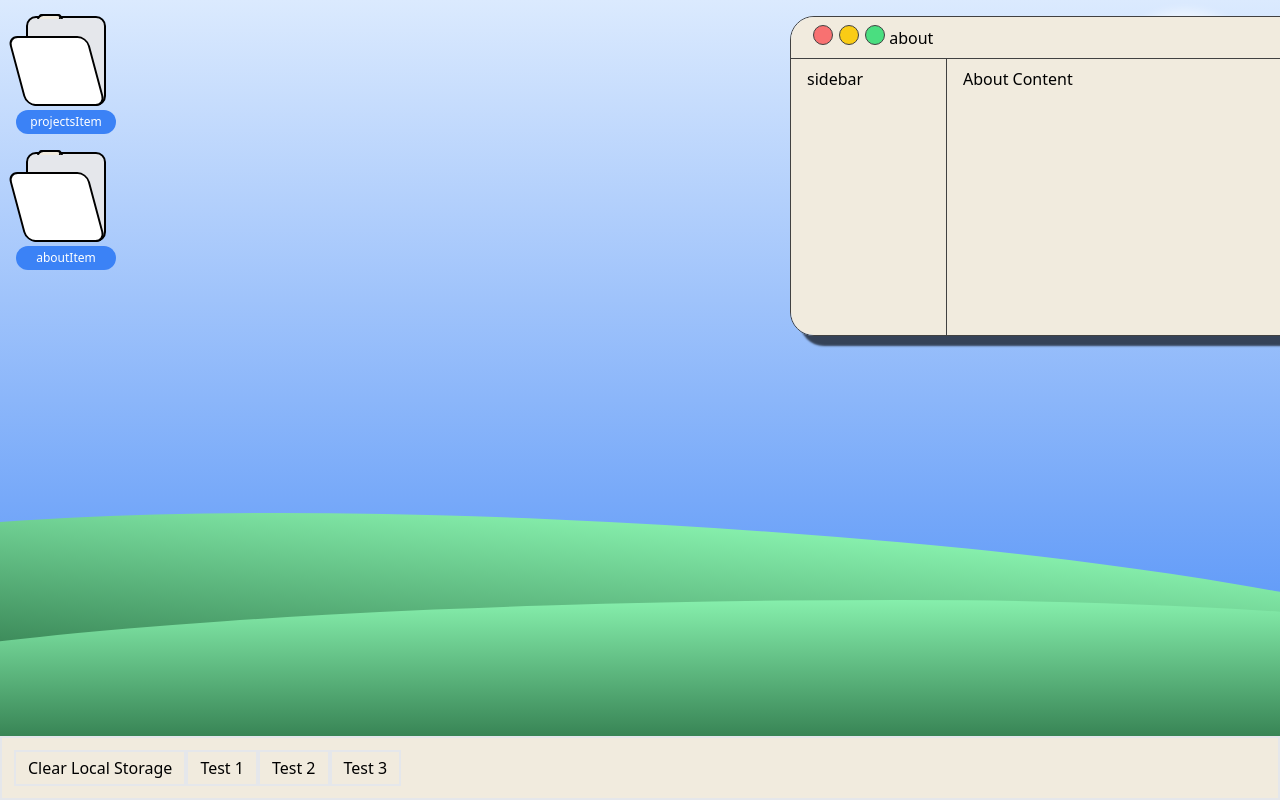
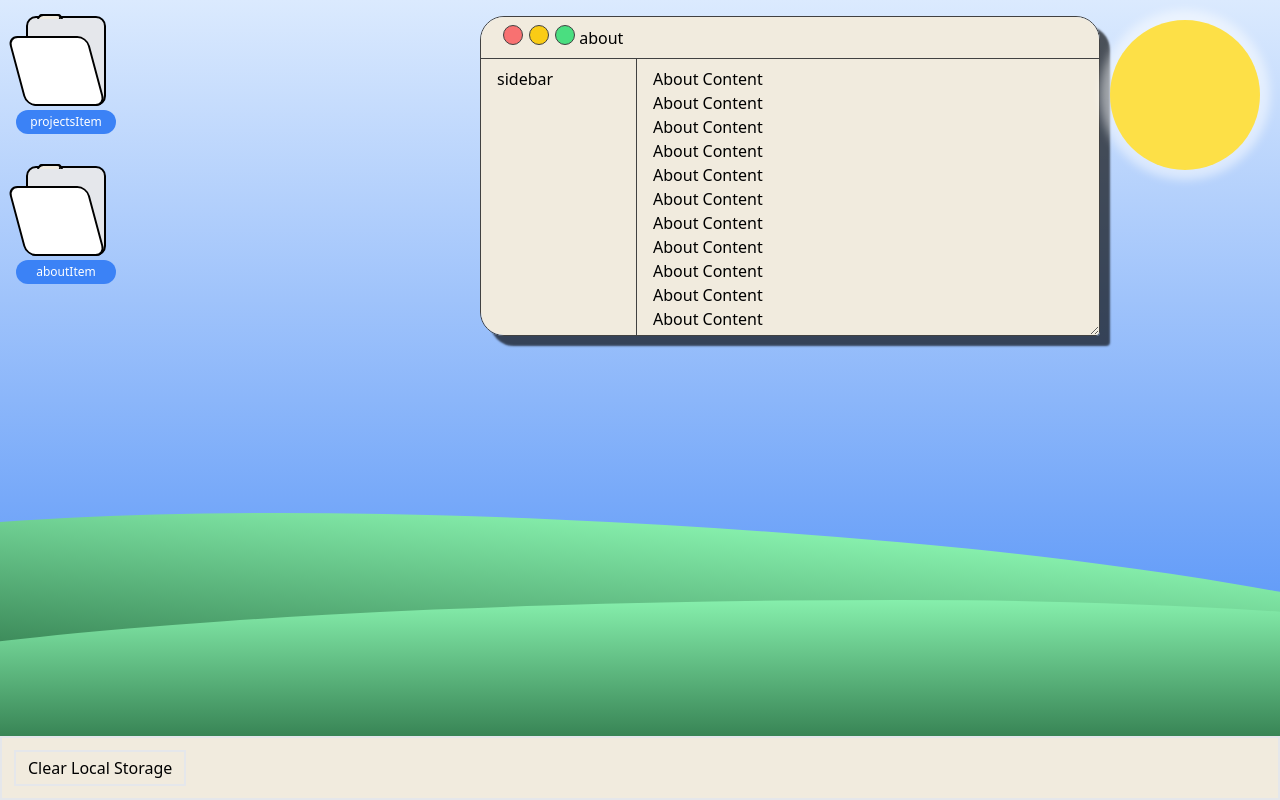
Before and after one commit to nickberens360/desktop, a Vue app: page /window/about in a window 1280 px wide. Built offline with nearby package versions, Linux system fonts and the light colour scheme.

Commit message:
stable-ish

```diff
--- a/src/components/DesktopFooter.vue
+++ b/src/components/DesktopFooter.vue
@@ -2,9 +2,9 @@
 <footer class="border-2 p-3">
   <nav>
     <button @click.stop="clearLocalStorage" class="border-2 inline-block py-1 px-3">Clear Local Storage</button>
-    <button @click.stop="addItem('test-1')"  class="border-2 inline-block py-1 px-3">Test 1</button>
-    <button @click.stop="addItem('test-2')"  class="border-2 inline-block py-1 px-3">Test 2</button>
-    <router-link to="/window/about" @click.stop="addItem('test-3')"  class="border-2 inline-block py-1 px-3">Test 3</router-link>
+<!--    <button @click.stop="addItem('test-1')"  class="border-2 inline-block py-1 px-3">Test 1</button>-->
+<!--    <button @click.stop="addItem('test-2')"  class="border-2 inline-block py-1 px-3">Test 2</button>-->
+<!--    <router-link to="/window/about" @click.stop="addItem('test-3')"  class="border-2 inline-block py-1 px-3">Test 3</router-link>-->
   </nav>
 </footer>
 </template>
@@ -20,9 +20,9 @@ export default {
       localStorage.clear();
       window.location.reload();
     },
-    addItem(item) {
-      this.uiStore.setScreenBoxes(item)
-    }
+    // addItem(item) {
+    //   this.uiStore.setScreenBoxes(item)
+    // }
   },
   computed: {
     ...mapStores(useUIStore),
--- a/src/components/DesktopItem.vue
+++ b/src/components/DesktopItem.vue
@@ -1,8 +1,15 @@
 <template>
-
+  <div class="relative" style="width: 90px; height: 150px;">
+    <DragBox
+      :class="{'is-active': isActive}"
+      class="file-window rounded-3xl rounded-br"
+      :id="id"
+      :initial-z-index="initialZIndex"
+    >
+<!--      @drag-box-clicked="(handleDragBoxClicked)"-->
+<!--      @drag-box-mousedown="(handleDragBoxMouseDown)"-->
+<!--      @drag-box-mouseup="(handleDragBoxMouseUp)"-->
       <router-link
-    class=" mb-4 relative text-center"
-    style="width: 90px; height: 120px;"
         :to="to"
       >
 
@@ -25,18 +32,20 @@
         </div>
 
       </router-link>
+    </DragBox>
+  </div>
 </template>
 
 <script>
-// import DragBox from '@/components/DragBox.vue';
+import DragBox from '@/components/DragBox.vue';
 import {mapStores} from 'pinia';
 import {useUIStore} from '@/stores/ui';
 
 export default {
-  name: "DesktopItem",
-  // components: {
-  //   DragBox,
-  // },
+  name: 'DesktopItem',
+  components: {
+    DragBox,
+  },
   props: {
     id: {
       type: String,
@@ -64,7 +73,7 @@ export default {
       font: {
         weight: '800',
       },
-    }
+    };
   },
   computed: {
     ...mapStores(useUIStore),
@@ -72,13 +81,12 @@ export default {
       return this.uiStore.activeDragBox === this.id;
     },
   },
-}
+};
 </script>
 
 <style scoped>
 
 .desktop-item {
-  /*background-color: #414141;*/
   border-radius: 10px;
   width: 100px;
   height: 115px;
@@ -87,9 +95,7 @@ export default {
   max-height: 115px;
   max-width: 100px;
   margin: auto auto 15px;
-  /*z-index: 1;*/
 
-  /*box-shadow: 7px 6px 2px 0 rgba(0,0,0,1);*/
 }
 
 .active-z-index .desktop-item__label {
@@ -140,7 +146,17 @@ export default {
   background: #f1ebde;
   transform: skew(27deg);
 }
-
+.folder-icon__front {
+  position: absolute;
+  bottom: 0;
+  left: 0;
+  width: 100%;
+  height: 85px;
+  border: 2px solid black;
+  transform: skewX(0deg);
+  transform-origin: bottom;
+  border-radius: 10px;
+}
 
 .folder-icon__front {
   position: absolute;
@@ -152,6 +168,5 @@ export default {
   transform: skewX(15deg);
   transform-origin: bottom;
   border-radius: 10px;
-
 }
 </style>60
--- a/src/components/DesktopScreen.vue
+++ b/src/components/DesktopScreen.vue
@@ -1,7 +1,7 @@
 <template>
   <div class="desktop flex flex-col justify-between h-screen">
     <div class="hills" />
-    <div class="w-full">
+    <div class="w-full desktop-header">
       <slot name="header"/>
     </div>
     <div class="w-full mb-auto flex p-4">
@@ -12,7 +12,7 @@
         <slot name="main"/>
       </div>
     </div>
-    <div class="w-full">
+    <div class="w-full desktop-footer">
       <slot name="footer"/>
     </div>
   </div>
@@ -31,6 +31,10 @@ export default {
   position: relative;
   @apply bg-gradient-to-t from-blue-500 to-blue-100;
   overflow: hidden;
+}
+
+.desktop-header {
+  z-index: 9999999;
 }
 
 .hills:after {
--- a/src/components/DesktopSun.vue
+++ b/src/components/DesktopSun.vue
@@ -21,7 +21,7 @@ export default {
 }
 
 .sun:hover {
-  background: url('https://scontent-ord5-2.xx.fbcdn.net/v/t1.15752-9/325215030_1156866658151758_8580206278895722959_n.jpg?_nc_cat=100&ccb=1-7&_nc_sid=ae9488&_nc_ohc=rEe0d92FbnwAX_ECLeW&_nc_ht=scontent-ord5-2.xx&oh=03_AdTtaGKqN2HpxE8L04fEzYYS61SjF-UgAVn4ZfMiF303FQ&oe=63EAB0E8');
+  background: url('https://lh3.googleusercontent.com/srd7ZRNILgjNJyu-E8BPdYEbCK4eWeL3_xtgE7lPQYdScBjlL8h11Mb8qtq2DSGncJUlgglS7Fuua0C8kAtSbYE__GAgikFI4ueUArj8KN0ILZv-jL34obWTV_B082WCEsiPf1Mq7v3X1A_ybgtNIL8D_R0wE8rVL72L7QgbYJvKNh4k14liy4qpbz13WbrWdf6eofublU69ZZI5725qJWQHUIWWvq24-b4eNyw1HhUP_NCxGIH6B86qWmJK9bpbSqnY-9RDVUQSX4Ir1Z0CcS9ZDrtuoQ3wfvXjiN8Vgaor4hWqcCIHit7b9tsMJaACtTS2c9CwSQy69Fpbu4aQD8zPlRaEu_faPhz-ywwv2jQ97vfminwzVHIIm5XtmjBxBgYv7jBSsu4QeS3XBjQO897PNBLp863w18_6kwkAgGiNRcM3XZaFKmqtpNoZd0JfEpXXELQcI_GwvJyb-6GMoLz7zdzuV68p6BTBuK7y1z3BryMLru5irfZ0km286ToozVkOxam88WrdNd3DzJVg7pNNGPqm9_xr8-5GfRipjaiA4N0taeF-mPg3nIPC2AgJlk1RX3YsFdGDGFCn5jLMiR5ivpGTwApGlFR4JMEeCgVlh2cdgK4FGekQO50il4WyM5Da7ZbqCaI9MnyjfqSV1XfqY4gy0U1xf6ugMU9HUBmBLYsy1z8lI_rINXi6vuRfzB0gHkxAo2_oP3SUCIdKCOP4GlvAEVK05tYxpfOi60YxBRiC2nT11tVfJqhRObuKBs3QekiwZqmbwicaD58ojmzzdgOJZfYylI-PPXrZ90ClYIiIOoLG5h-81upswPGOmdyw9YjuMYe9_i3BvoMstQ7Y1g2QLFk_W9iOXHWxtUgqHkksmTEAUOG6-X-ob7IIyQkr7vUeU4cfqAk0KKqiZ6dzrH8NEPYbE5TrV8oC2Oaf_pm8u7kdAxsfHvUMPQyGE7WR-6qU_pIAAxgiNVcq2A=w1464-h1952-no?authuser=0');
   background-size: contain;
   width: 250px;
   height: 250px;
--- a/src/components/FileWindow.vue
+++ b/src/components/FileWindow.vue
@@ -128,16 +128,10 @@ export default {
 }
 
 .file-window {
-  /*position: absolute;*/
-  /*margin: auto;*/
   resize: both;
   overflow: auto;
-  /*width: 100%;*/
+  width: 100%;
   height: 100%;
-  max-width: 90vw;
-  min-width: 620px;
-  max-height: 85vh;
-  min-height: 320px;
   background-color: #f1ebde;
   border: 1px solid #414141;
 }
--- a/src/components/content/AboutContent.vue
+++ b/src/components/content/AboutContent.vue
@@ -1,5 +1,24 @@
 <template>
+  <div>
   <h1>About Content</h1>
+  <h1>About Content</h1>
+  <h1>About Content</h1>
+  <h1>About Content</h1>
+  <h1>About Content</h1>
+  <h1>About Content</h1>
+  <h1>About Content</h1>
+  <h1>About Content</h1>
+  <h1>About Content</h1>
+  <h1>About Content</h1>
+  <h1>About Content</h1>
+  <h1>About Content</h1>
+  <h1>About Content</h1>
+  <h1>About Content</h1>
+  <h1>About Content</h1>
+  <h1>About Content</h1>
+  <h1>About Content</h1>
+  <h1>About Content</h1>
+  </div>
 </template>
 
 <script>
--- a/src/views/DesktopView.vue
+++ b/src/views/DesktopView.vue
@@ -1,5 +1,5 @@
 <template>
-  <div />
+  <div class="desktop-view" />
 </template>
 
 <script>
--- a/src/views/WindowView.vue
+++ b/src/views/WindowView.vue
@@ -1,5 +1,4 @@
 <template>
-  <div>
   <FileWindow
     v-for="(item, index) in setItems"
     :id="item"
@@ -8,7 +7,6 @@
     container-class="file-window-container"
     :title="item"
   />
-  </div>
 </template>
 
 <script>
```
Also changed, not shown: src/App.vue (+0 -10 lines). Lines whose indentation alone changed are shown as unchanged.
